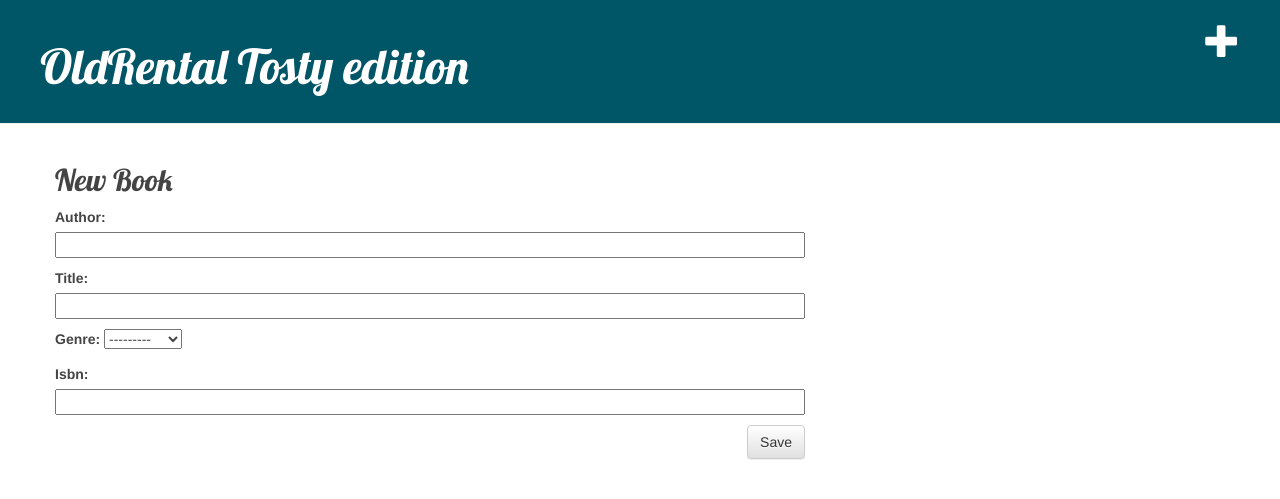
After one commit to Szymanderinio/oldrental, a Django app: page /book/new in a window 1280 px wide. The commit adds this page. Shown: the top 499 px of the page. Run offline with Django 3.2, Linux system fonts and the light colour scheme; data comes from the database, SQL or seed files in the repository; both versions use the stored data as it was after the commit; some libraries are stand-ins or nearby versions.

Commit message:
added edit and add form

```diff
--- /dev/null
+++ b/oldrental/forms.py
@@ -0,0 +1,9 @@
+from django import forms
+
+from .models import Book
+
+
+class BookForm(forms.ModelForm):
+    class Meta:
+        model = Book
+        fields = ('author', 'title', 'genre', 'isbn',)
--- a/oldrental/static/css/books.css
+++ b/oldrental/static/css/books.css
@@ -16,7 +16,7 @@
 
 h1, h2, h3, h4 {
     font-family: 'Lobster', cursive;
-        color: #ffffff;
+        color: #444;
 }
 
 .date {
@@ -45,3 +45,7 @@ h1, h2, h3, h4 {
 .book h2 a, .book h1 a:visited {
     color: #000000;
 }
+
+body {
+    color: #444;
+}
--- a/oldrental/urls.py
+++ b/oldrental/urls.py
@@ -4,5 +4,7 @@ from . import views
 urlpatterns = [
     path('', views.books, name='books'),
     path('book/<int:pk>/', views.books_detail, name='books_detail'),
+    path('book/new', views.book_new, name='book_new'),
+    path('book/<int:pk>/edit/', views.book_edit, name='book_edit'),
 
 ]
--- a/oldrental/views.py
+++ b/oldrental/views.py
@@ -1,7 +1,7 @@
-from django.shortcuts import render
+from django.shortcuts import render, redirect
 from .models import Book
 from django.shortcuts import render, get_object_or_404
-
+from .forms import BookForm
 
 # Create your views here.
 from django.http import HttpResponse
@@ -15,6 +15,32 @@ def books(request):
     books = Book.objects.filter().order_by('author')
     return render(request, 'books.html', {'books': books})
 
+
 def books_detail(request, pk):
     book = get_object_or_404(Book, pk=pk)
     return render(request, 'book_detail.html', {'book': book})
+
+
+def book_new(request):
+    if request.method == "POST":
+        book = BookForm(request.POST)
+        if book.is_valid():
+            book_temp = book.save(commit=False)
+            book_temp.save()
+            return redirect('book_detail.html', pk=book_temp.pk)
+    else:
+        book = BookForm()
+    return render(request, 'book_edit.html', {'book': book})
+
+
+def book_edit(request, pk):
+    book = get_object_or_404(Book, pk=pk)
+    if request.method == "POST":
+        form = BookForm(request.POST, instance=book)
+        if form.is_valid():
+            book_temp = form.save(commit=False)
+            book_temp.save()
+            return redirect('book_detail.html', pk=book_temp.pk)
+    else:
+        book = BookForm(instance=book)
+    return render(request, 'book_edit.html', {'book': book})
--- a/templates/base.html
+++ b/templates/base.html
@@ -6,11 +6,11 @@
         <link rel="stylesheet" href="//maxcdn.bootstrapcdn.com/bootstrap/3.2.0/css/bootstrap-theme.min.css">
         <link href="//fonts.googleapis.com/css?family=Lobster&subset=latin,latin-ext" rel="stylesheet" type="text/css">
         <link rel="stylesheet" href="{% static 'css/books.css' %}">
-
         <title>Books</title>
     </head>
     <body>
         <div class="page-header">
+            <a href="{% url 'book_new' %}" class="top-menu"><span class="glyphicon glyphicon-plus"></span></a>
             <h1><a href="/">OldRental Tosty edition</a></h1>
         </div>
         <div class="content container">
--- a/templates/book_detail.html
+++ b/templates/book_detail.html
@@ -7,6 +7,8 @@
                 <p>Author: {{ book.author }}</p>
             </div>
         {% endif %}
+        <a class="btn btn-default" href="{% url 'book_edit' pk=book.pk %}"><span class="glyphicon glyphicon-pencil"></span></a>
+
         <h2 style="color: #444;">{{ book.title }}</h2>
         <h6><a href="">isbn: {{ book.isbn }}</a></h6>
         <p>{{ book.text|linebreaksbr }}</p>
--- /dev/null
+++ b/templates/book_edit.html
@@ -0,0 +1,9 @@
+{% extends 'base.html' %}
+
+{% block content %}
+    <h2>New Book</h2>
+    <form method="POST" class="post-form">{% csrf_token %}
+        {{ book.as_p }}
+        <button type="submit" class="save btn btn-default">Save</button>
+    </form>
+{% endblock %}
```
Also changed, not shown: db.sqlite3.
